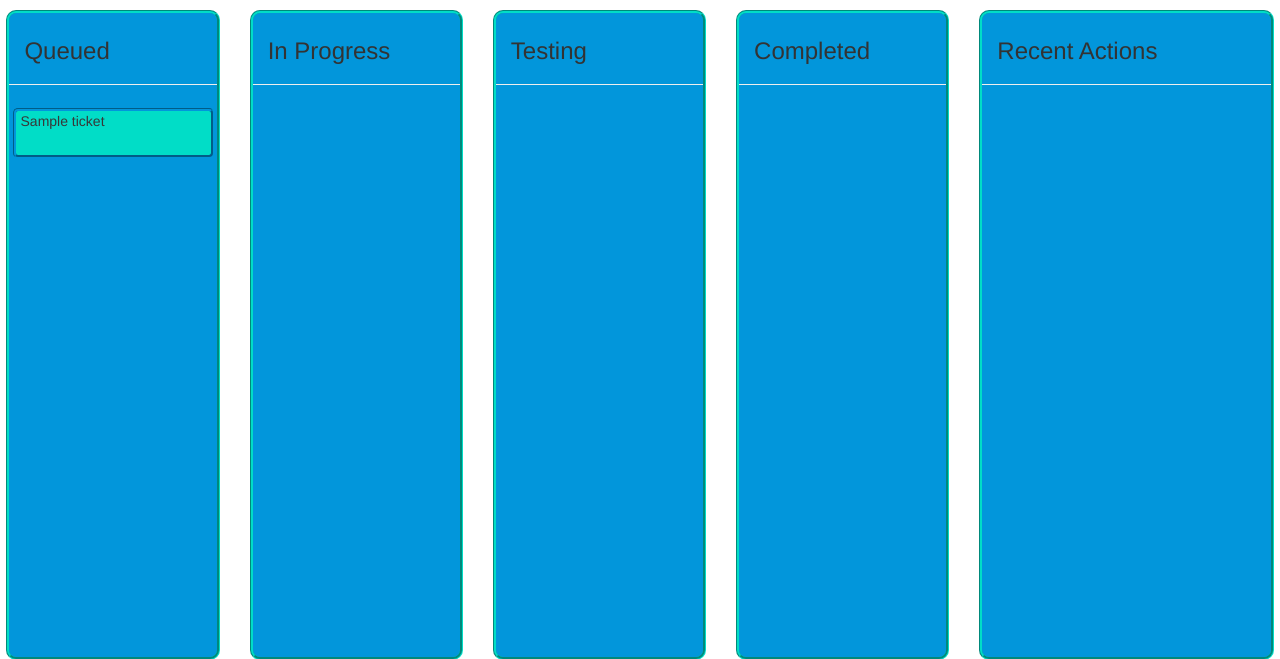
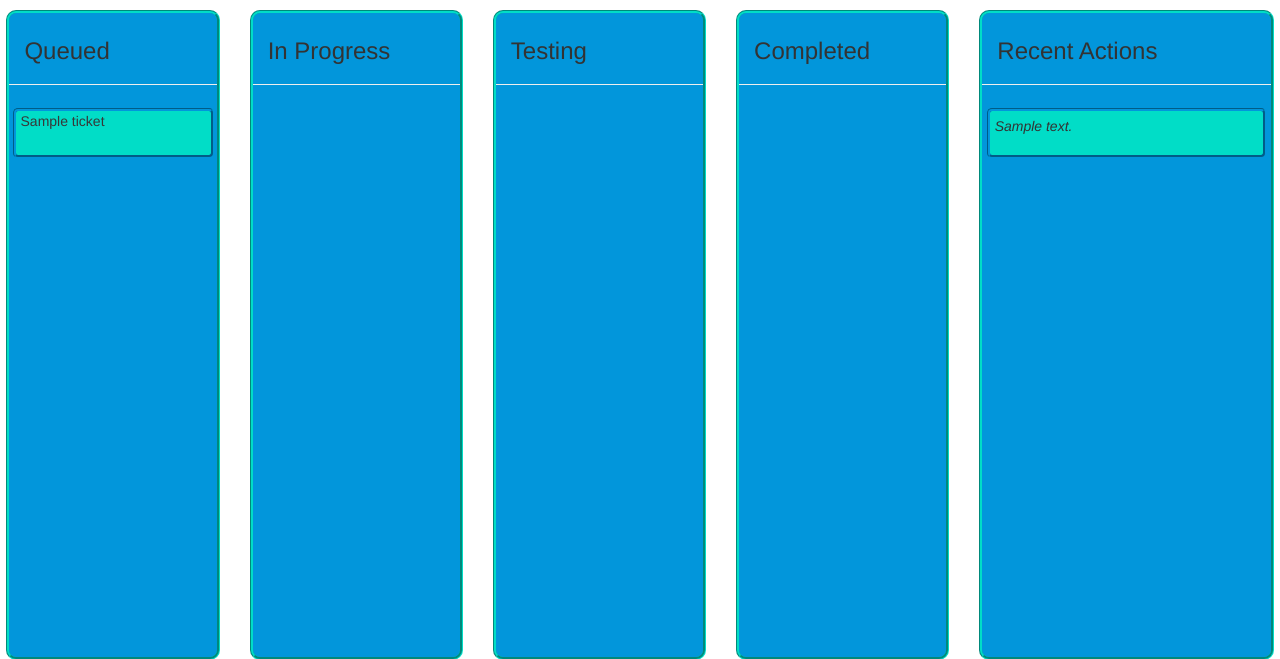
Before and after one commit to implacable/projectManager, a Django app: page /user/project/1/ in a window 1280 px wide. Shown: the part 60-719 px from the top of the page. Run offline with Django 3.2, Linux system fonts and the light colour scheme; a user stored in the database is signed in; tables that the repository leaves empty hold one stand-in row (values such as "Sample post"); some libraries are stand-ins or nearby versions.

Commit message:
Added action reports to display on project page

```diff
--- a/project_ticket/models.py
+++ b/project_ticket/models.py
@@ -106,8 +106,10 @@ class Comment(models.Model):
 
 
 class ActionReport(models.Model):
-    project = models.ForeignKey(Project, related_name="projects")
+    project = models.ForeignKey(Project, related_name="action_reports")
     message = models.CharField(max_length= 32, default=" ")
+    # Date created is used to order all the recent actions
+    date_created = models.DateTimeField(default = datetime.now)
 
     def save(self):
     	super(ActionReport, self).save()
--- a/project_ticket/static/project_ticket/css/project_style.css
+++ b/project_ticket/static/project_ticket/css/project_style.css
@@ -55,3 +55,23 @@ hr {
 	color: white;
 	margin: 0 auto;
 }
+
+.recent_actions_wrapper {
+	padding-top: 3px;
+	padding-bottom: 3px;
+}
+
+.recent_actions {
+	width: 97%;
+	margin: 0 auto;
+	min-height: 50px;
+	border-radius: 5px;
+	background-color: #01DDC7;
+	border: 3px groove #0296db;
+}
+
+.recent_actions p {
+	font-style: italic;
+	padding: 5px;
+	text-align: justify;
+}
--- a/project_ticket/static/project_ticket/css/ticket_style.css
+++ b/project_ticket/static/project_ticket/css/ticket_style.css
@@ -91,3 +91,7 @@ hr {
 .comment_buffer {
 	padding-top: 10px;
 }
+
+.recent_actions li {
+	margin-right: 10px;
+}
--- a/project_ticket/templates/project_ticket/project.html
+++ b/project_ticket/templates/project_ticket/project.html
@@ -115,6 +115,15 @@
 				<div class="content">
 					<h3>Recent Actions</h3>
 					<hr>
+
+
+					{% for action_report in action_reports %}
+					<div class="recent_actions_wrapper">
+						<div class="recent_actions">
+							<p>{{ action_report.message }}</p>
+						</div>
+					</div>
+					{% endfor %}
 				</div>
 			</div>
 		</div>
--- a/project_ticket/views.py
+++ b/project_ticket/views.py
@@ -108,8 +108,11 @@ def project(request, project_id):
         return HttpResponseRedirect(reverse('profile'))
 
     all_tickets = project.tickets.all()
+    action_reports = project.action_reports.all().order_by('-date_created')[:6]
+    context = {'project':project, 'tickets': all_tickets,
+               'action_reports': action_reports }
 
-    return render(request, 'project_ticket/project.html', {'project':project, 'tickets': all_tickets })
+    return render(request, 'project_ticket/project.html', context)
 
 
 @login_required(login_url='login')
```
Also changed, not shown: project_ticket/migrations/0007_auto_20141127_0303.py (added).
